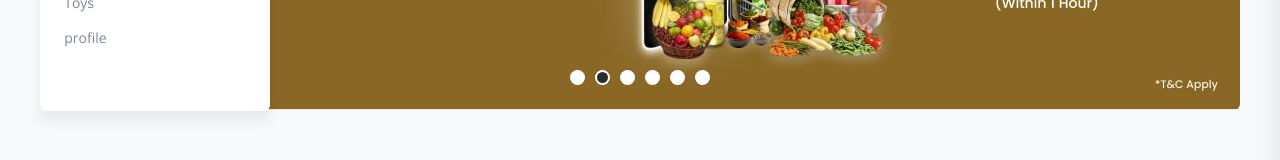
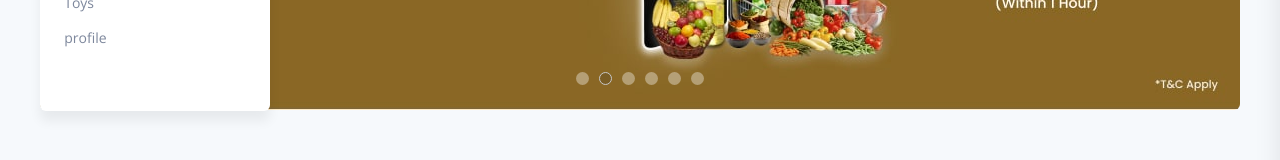
Before and after one commit to rahmanShuhin/ello-mart-e-commerce, a React (Create React App) app in the folder client/: page / in a window 1280 px wide. Shown: the part 351-511 px from the top of the page. Built offline with nearby package versions, Linux system fonts and the light colour scheme.

Commit message:
banner samll update

```diff
--- a/client/src/components/Home/Banner/_topBanner.scss
+++ b/client/src/components/Home/Banner/_topBanner.scss
@@ -37,7 +37,7 @@
     display: flex;
     gap: 10px;
     position: absolute;
-    bottom: 12px;
+    bottom: 15px;
     left: 50%;
     transform: translateX(-50%);
     @media (max-width: 1280px) {
@@ -53,21 +53,21 @@
       cursor: pointer;
     }
     .dot {
-      height: 15px;
-      width: 15px;
+      height: 13px;
+      width: 13px;
       border-radius: 50%;
-      background: rgb(255, 255, 255);
+      background: #ffffff5e;
       @media (max-width: 426px) {
         height: 8px;
         width: 8px;
       }
     }
     .dot-active {
-      height: 15px;
-      width: 15px;
-      border: 2px solid #ffffff;
+      height: 13px;
+      width: 13px;
+      border: 1px solid #c7c7c7;
       border-radius: 50%;
-      background: rgb(44, 44, 44);
+      background: #2c2c2c2a;
       @media (max-width: 426px) {
         border: 1px solid #ffffff;
         height: 8px;
```
